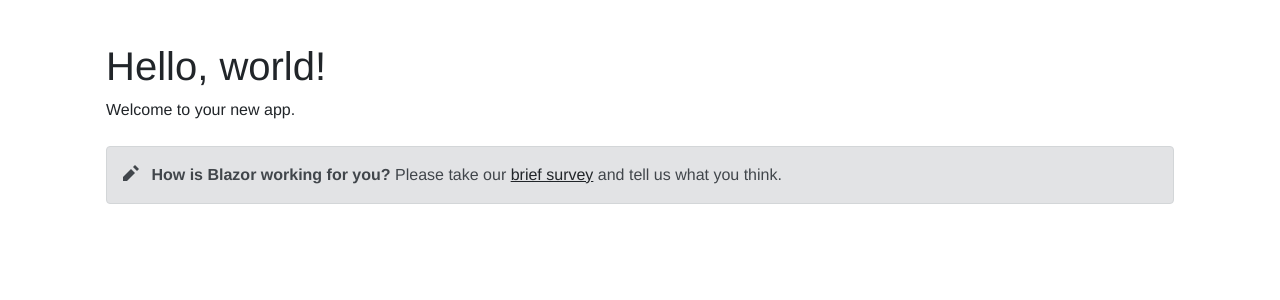
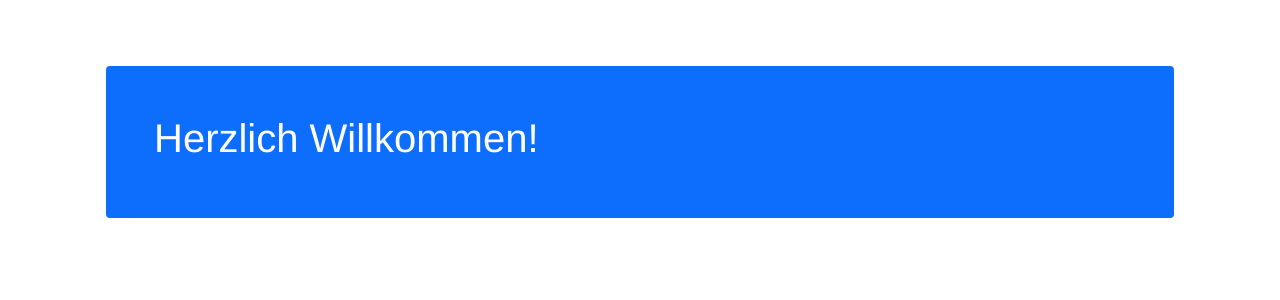
Before and after one commit to yummy4friends/y4f, an ASP.NET Core app: page / in a window 1280 px wide. Shown: the part 126-426 px from the top of the page. Run offline with ASP.NET Core 8, Linux system fonts and the light colour scheme; style sheets or scripts are compiled from the project's sources.

Commit message:
Update Index.razor

```diff
--- a/Pages/Index.razor
+++ b/Pages/Index.razor
@@ -2,8 +2,8 @@
 
 <PageTitle>Index</PageTitle>
 
-<h1>Hello, world!</h1>
 
-Welcome to your new app.
 
-<SurveyPrompt Title="How is Blazor working for you?" />
+<div class="mt-4 p-5 bg-primary text-white rounded">
+    <h1>Herzlich Willkommen!</h1>
+</div>
```
